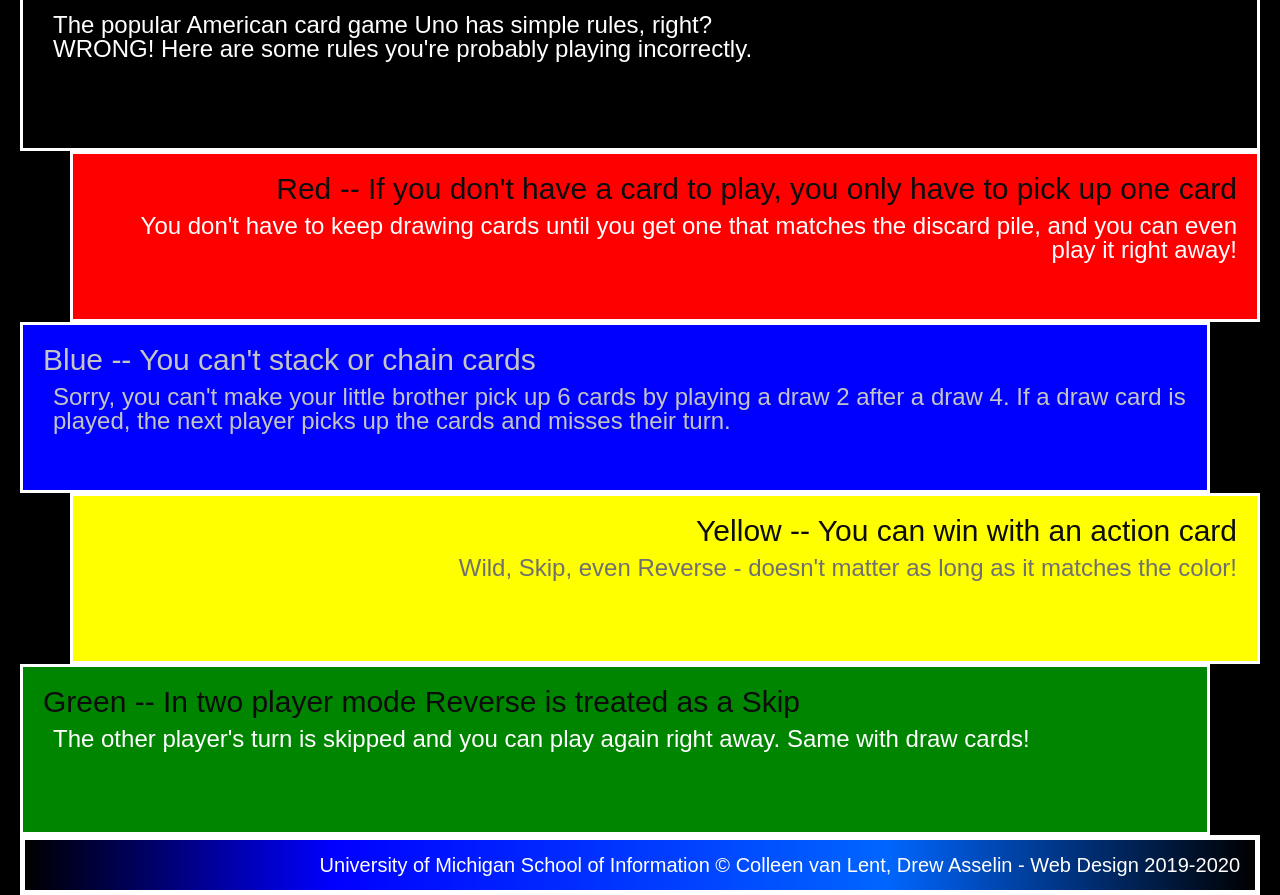
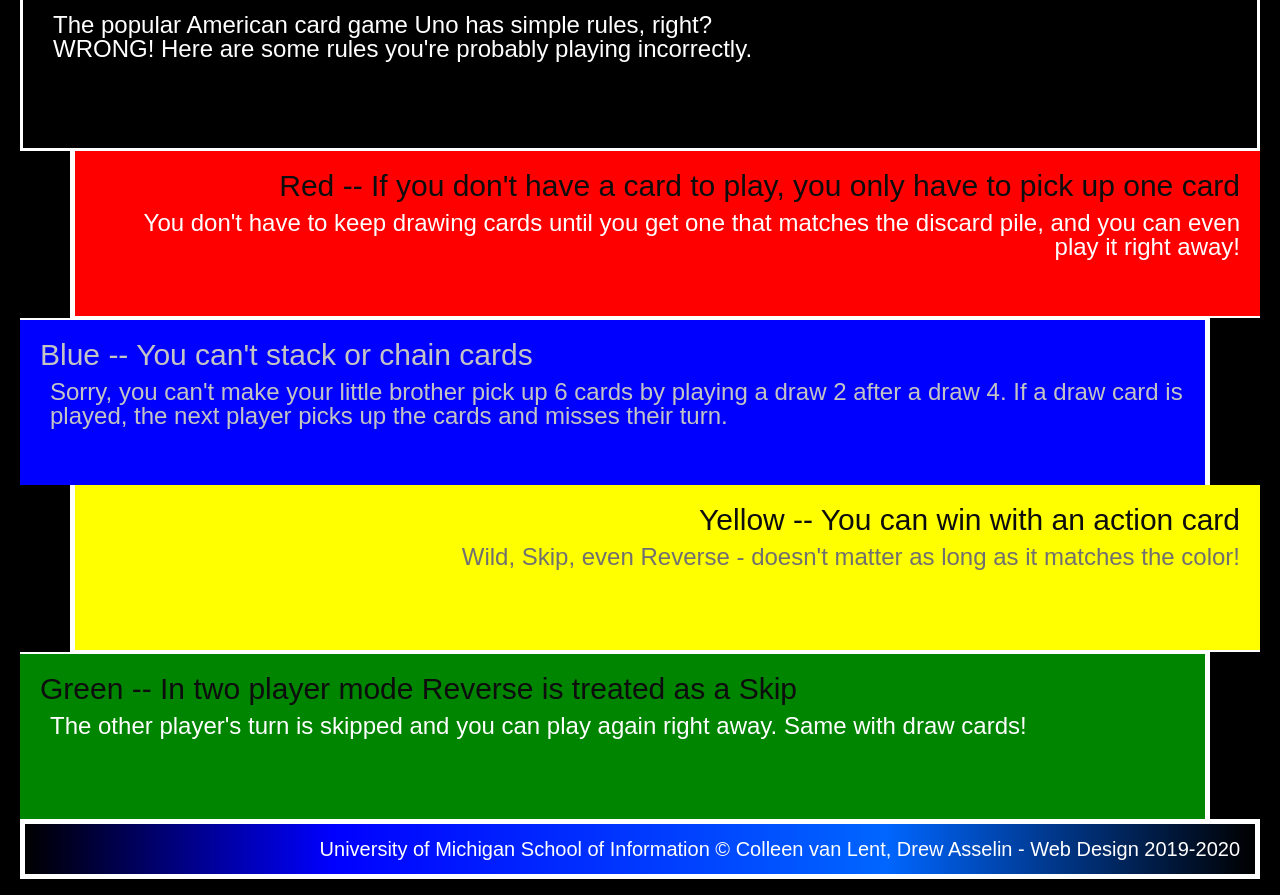
Before and after one commit to KIKIishere/hw2-2023, a plain HTML site: page index.html in a window 1280 px wide. Shown: the part 333-1228 px from the top of the page. Drawn offline with Linux system fonts and the light colour scheme.

Commit message:
Add files via upload

```diff
--- a/css/style.css
+++ b/css/style.css
@@ -40,13 +40,13 @@
     background-color: #ff0000;
     text-align: right;
     margin-left: 50px;
-    border:0px 0px 2px 5px;
+    border-width:0px 0px 2px 5px;
 }
 .blue{
     background-color: #0000ff;
     text-align: left;
     margin-right: 50px;
-    border: 2px 5px 0px 0px;
+    border-width: 2px 5px 0px 0px;
 }
 .blue p{
     color: #C4C4C4;
@@ -59,7 +59,7 @@
     background-color: #ffff00;
     text-align: right;
     margin-left: 50px;
-    border: 0px 0px 2px 5px;
+    border-width: 0px 0px 2px 5px;
 }
 .yellow p{
     color: #707070;
@@ -69,7 +69,7 @@
     background-color: #008500;
     text-align: left;
     margin-right: 50px;
-    border: 2px 5px 0px 0px;
+    border-width: 2px 5px 0px 0px;
 }
 footer{
     background: linear-gradient(to right,#000000 0%, #0000ff 25%, #0066ff 70%,#000000 100%);
```
